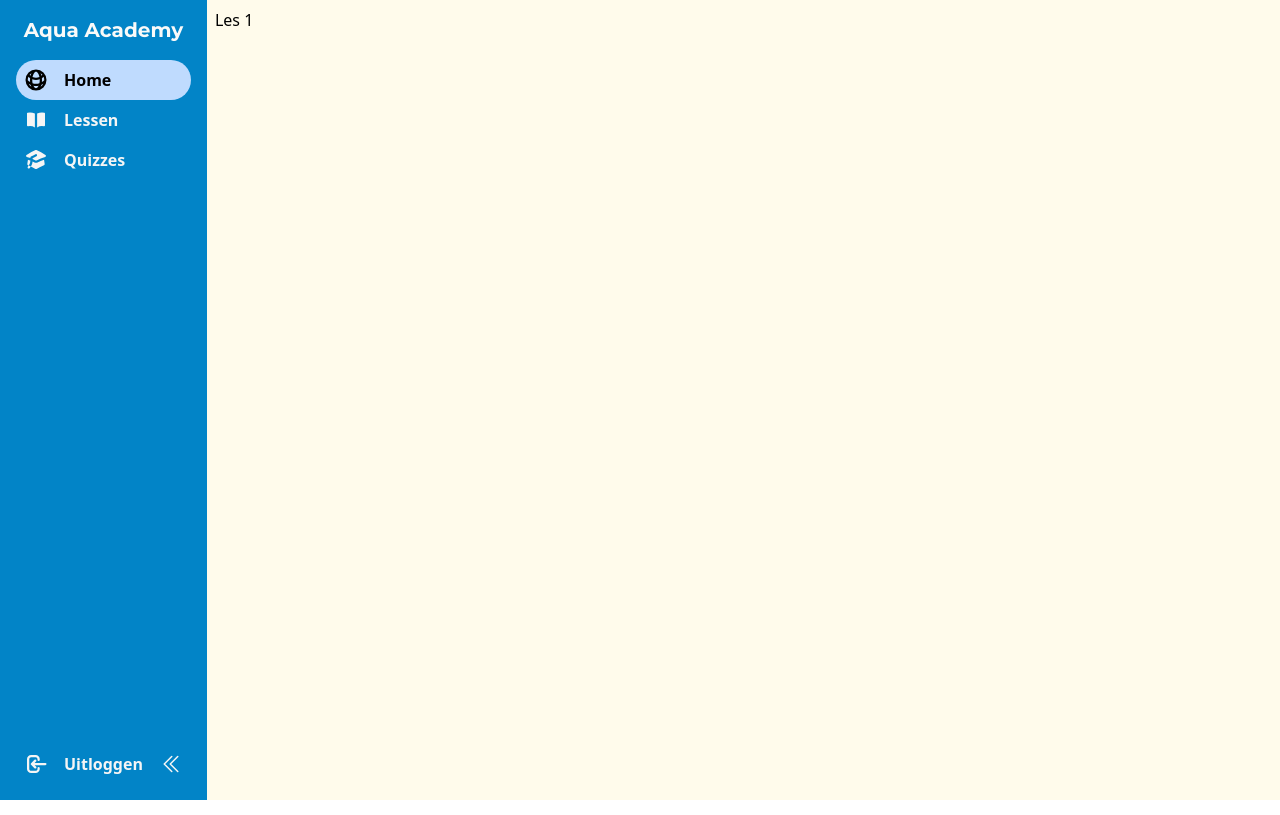
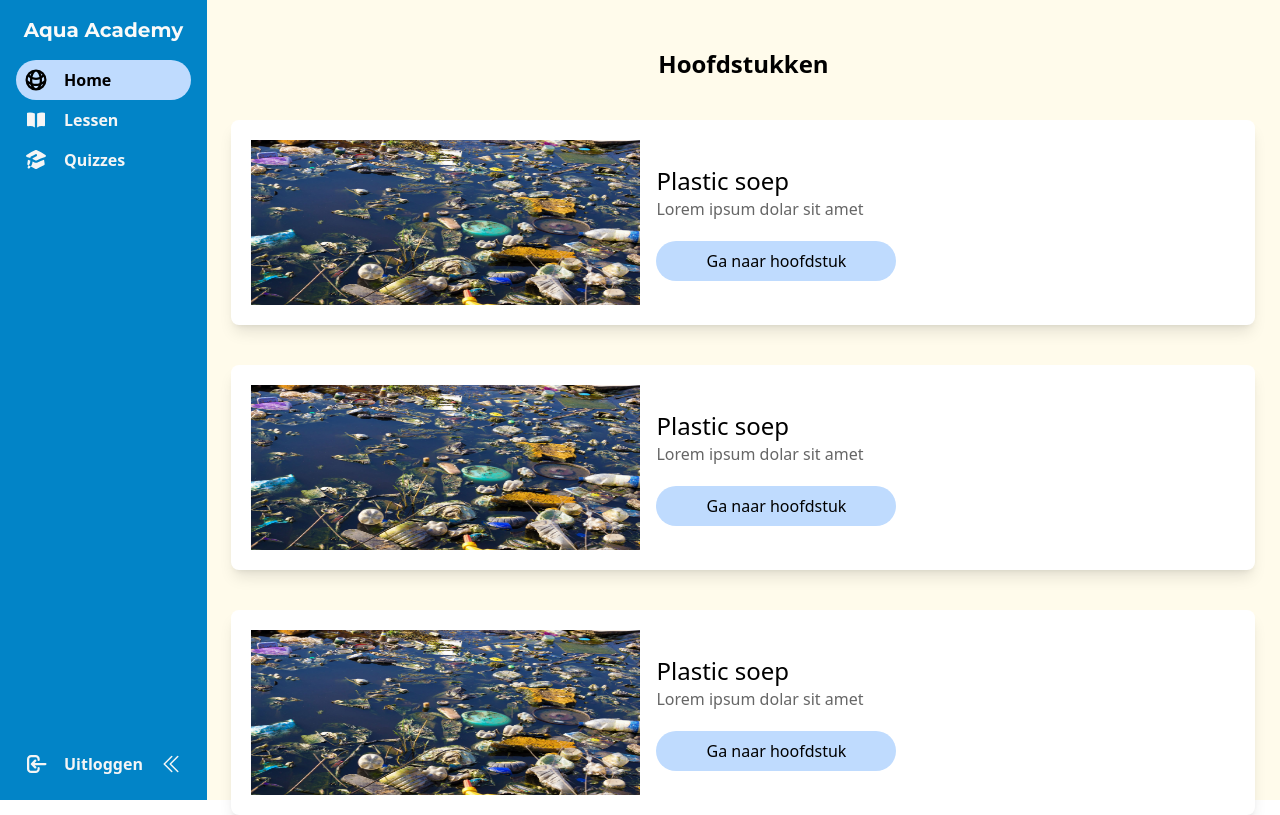
Before and after one commit to MarkDeKraker/T15-LifeBelowWater, a React (Vite) app: page / in a window 1280 px wide. Built offline with nearby package versions, Linux system fonts and the light colour scheme.

Commit message:
Added ChapterCards to homepage

```diff
--- a/src/App.tsx
+++ b/src/App.tsx
@@ -1,10 +1,28 @@
 import Layout from "./components/Layout";
-
+import plasticsoep from "./assets/plasticsoep.jpg";
+import ChapterCard from "./components/ChapterCard";
 function App() {
   return (
     <>
       <Layout>
-        <div className="h-full">Les 1</div>
+        <h2 className="text-center text-2xl font-bold my-10">Hoofdstukken</h2>
+        <div className="space-y-10">
+          <ChapterCard
+            title="Plastic soep"
+            subTitle="Lorem ipsum dolar sit amet"
+            image={plasticsoep}
+          />
+          <ChapterCard
+            title="Plastic soep"
+            subTitle="Lorem ipsum dolar sit amet"
+            image={plasticsoep}
+          />
+          <ChapterCard
+            title="Plastic soep"
+            subTitle="Lorem ipsum dolar sit amet"
+            image={plasticsoep}
+          />
+        </div>
       </Layout>
     </>
   );
--- /dev/null
+++ b/src/components/ChapterCard.tsx
@@ -0,0 +1,27 @@
+type Params = {
+  title: string;
+  subTitle: string;
+  image: string;
+};
+
+export default function ChapterCard(props: Params) {
+  return (
+    <div className="bg-white p-5 shadow-lg max-w-5xl rounded-lg mx-auto">
+      <div className="flex space-x-4">
+        <div>
+          <img
+            className="w-[389px] h-[165px] flex-shrink-0"
+            src={props.image}
+          />
+        </div>
+        <div className="my-auto">
+          <p className="text-2xl">{props.title}</p>
+          <p className="font-normal text-[#666]">{props.subTitle}</p>
+          <button className="bg-[#bfdbfe] p-2 w-60 rounded-full mt-5">
+            Ga naar hoofdstuk
+          </button>
+        </div>
+      </div>
+    </div>
+  );
+}
```
Also changed, not shown: src/assets/plasticsoep.jpg (added).
